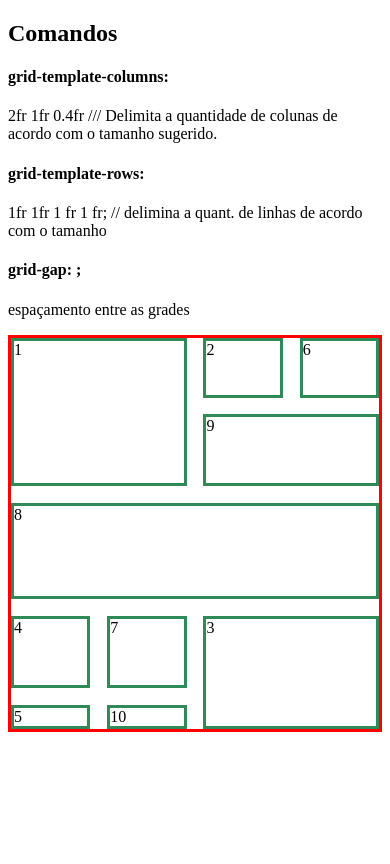
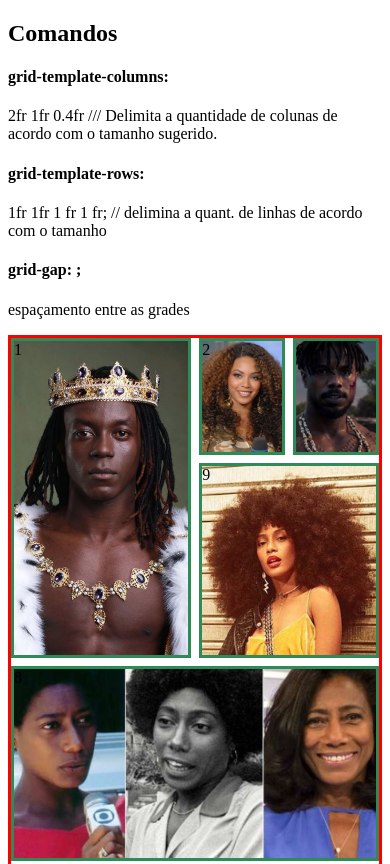
Before and after one commit to JesusBaro/Estudos-em-Grid, a plain HTML site: page index.html in a window 390 px wide. Shown: the top 864 px of the page. Drawn offline with Linux system fonts and the light colour scheme.

Commit message:
modificações finais

```diff
--- a/style.css
+++ b/style.css
@@ -200,58 +200,101 @@ background-repeat: no-repeat;
 }
 /* teste media */
 @media (min-width:201px) and (max-width:500px){
+
+    /* MOBILE GALERY */
 #MobileContainerGalery{
     border: solid red;
     display: grid;
-    grid-template-columns: 1fr 1fr 1fr 1fr;
-    grid-template-rows: 250fr 300fr 400fr 300fr 100fr;
+    grid-template-columns: 4fr 4fr 4fr 4fr;
+    grid-template-rows: 30vw  50vw 50vw 50vw 30vw;
    grid-template-areas:
    "MobRei MobRei MobBeyonce MobPantera"
    "MobRei MobRei MobThaisA MobThaisA"
    "MobGloriaM MobGloriaM MobGloriaM MobGloriaM"
    "MobVolume MobRetinto MobGrace MobGrace"
    "MobNagoHair MobSnoopyD MobGrace MobGrace";
-   grid-gap: 2vh;
+   grid-gap: 1vh;
 
 }
 .MobRei{
     border: solid seagreen;
     grid-area:MobRei ;
+    background-image: url("img/Rei-Afro.png");
+    background-size: cover;
+    background-repeat: no-repeat;
+    background-position: center;
 }
 .MobBeyonce{
     border: solid seagreen;
     grid-area:MobBeyonce ;
+    background-image: url("img/Beyonce.png");
+    background-size: cover;
+    background-repeat: no-repeat;
+    background-position: center;
 }
 .MobGrace{
     border: solid seagreen;
     grid-area:MobGrace ;
+    background-image: url("img/grace-jones.png");
+    background-size: cover;
+    background-repeat: no-repeat;
+    background-position: center;
 }
 .MobVolume{
     border: solid seagreen;
     grid-area:MobVolume ;
+    background-image: url("img/Modelo-cabelo-volumoso.png");
+    background-size: cover;
+    background-repeat: no-repeat;
+    background-position: center;
 }
 .MobNagoHair{
     border: solid seagreen;
 grid-area: MobNagoHair;
+background-image: url("img/modelo-nago.png");
+background-size: cover;
+background-repeat: no-repeat;
+background-position: center;
 }
 .MobPantera{
     border: solid seagreen;
     grid-area: MobPantera;
+    background-image: url("img/Pantera-Negra.png");
+    background-size: cover;
+    background-repeat: no-repeat;
+    background-position: center;
 }
 .MobRetinto{
     border: solid seagreen;
     grid-area: MobRetinto;
+    background-image: url("img/Modelo-retinto.png");
+    background-size: cover;
+    background-repeat: no-repeat;
+    background-position: center;
 }
 .MobGloriaM{
     border: solid seagreen;
     grid-area: MobGloriaM;
+    background-image: url("img/gloriamaria.png");
+    background-size: cover;
+    background-repeat: no-repeat;
+    background-position: center;
 }
 .MobThaisA{
     border: solid seagreen;
     grid-area: MobThaisA;
+    background-image: url("img/Thais-Araujo.png");
+    background-size: cover;
+    background-repeat: no-repeat;
+      background-position: center;
 }
 .MobSnoopyD{
     border: solid seagreen;
     grid-area: MobSnoopyD;
+    background-image: url("img/cabelo-snoopydog.png");
+    background-size: cover;
+    background-repeat: no-repeat;
+    background-position: center;
 }
+
 }
```
